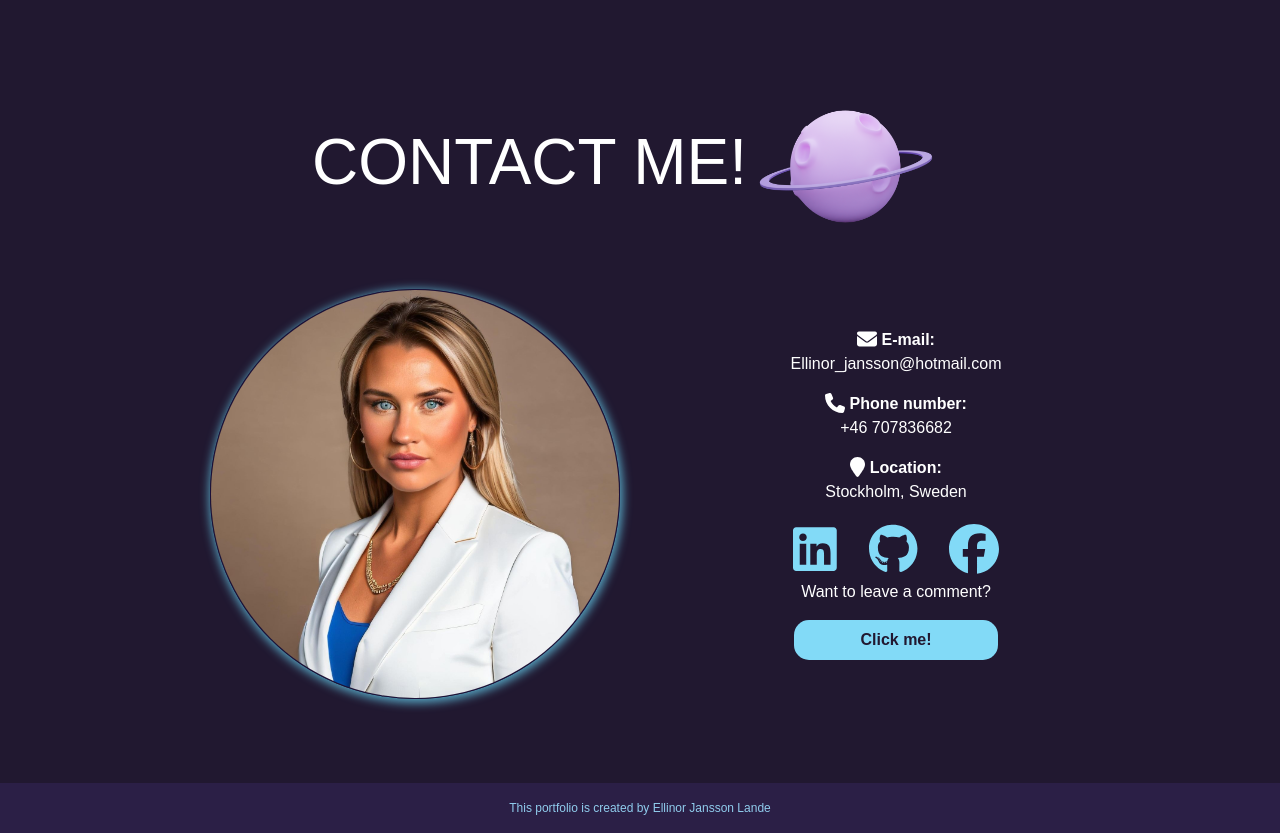
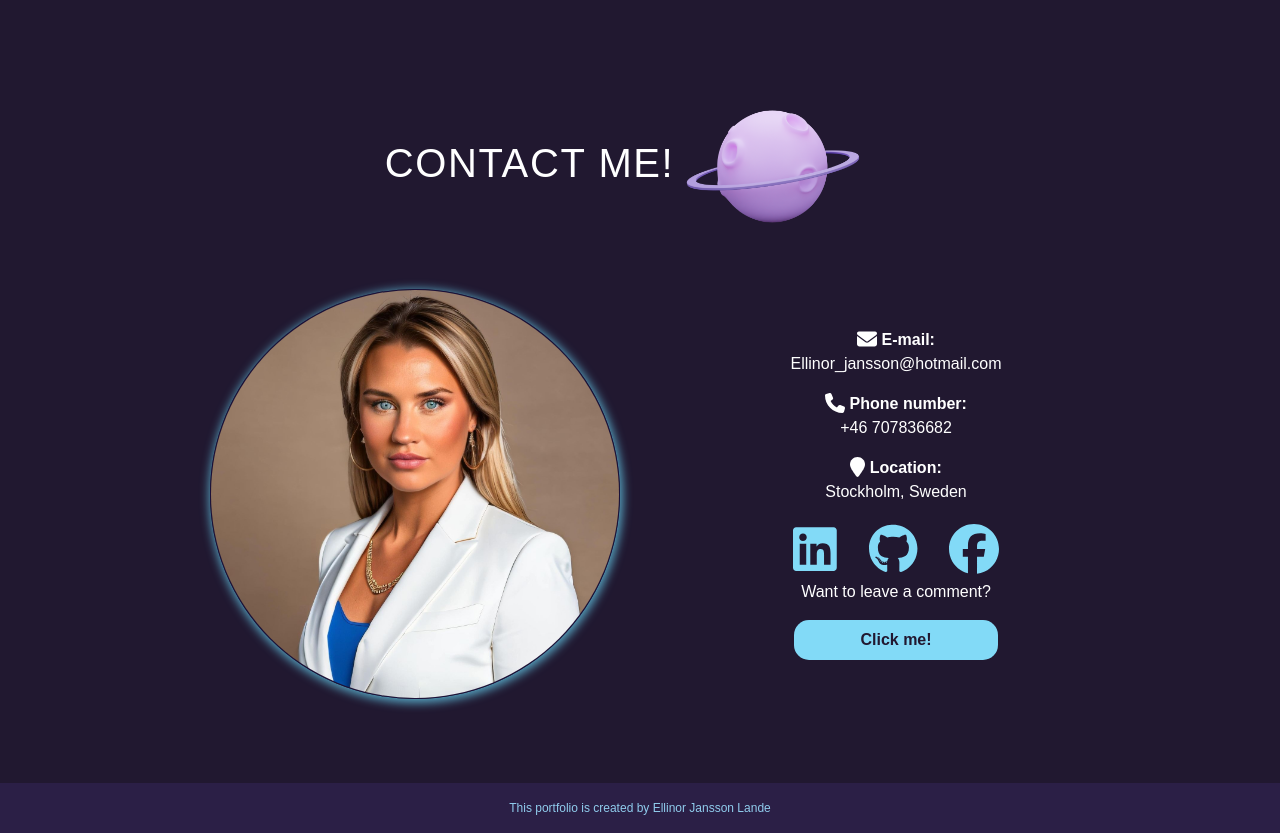
Before and after one commit to ellinorjanssonl/viteportfolio, a React (Vite) app: page / in a window 1280 px wide. Shown: the part 1940-2773 px from the top of the page. Built offline with nearby package versions, Linux system fonts and the light colour scheme.

Commit message:
contactme header

```diff
--- a/src/components/Contact/Contact.module.css
+++ b/src/components/Contact/Contact.module.css
@@ -46,7 +46,8 @@
 
 .contactHeader h1 {
   text-align: center;
-  font-size: 4rem; /* Storleken på rubriken */
+  font-size: 2.5rem; /* Storleken på rubriken */
+  letter-spacing: 0.1rem; /* Lägger till lite utrymme mellan bokstäverna */
   color: var(--color-text); /* Färgen på rubriken */
 }
 
```
